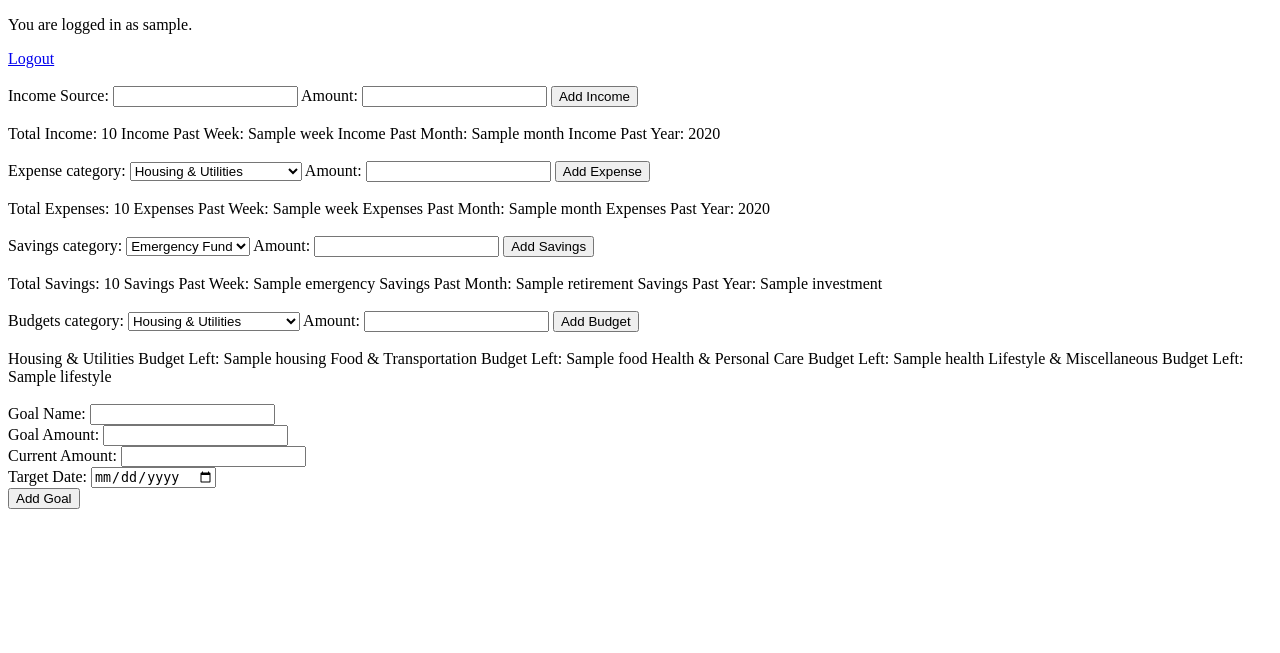
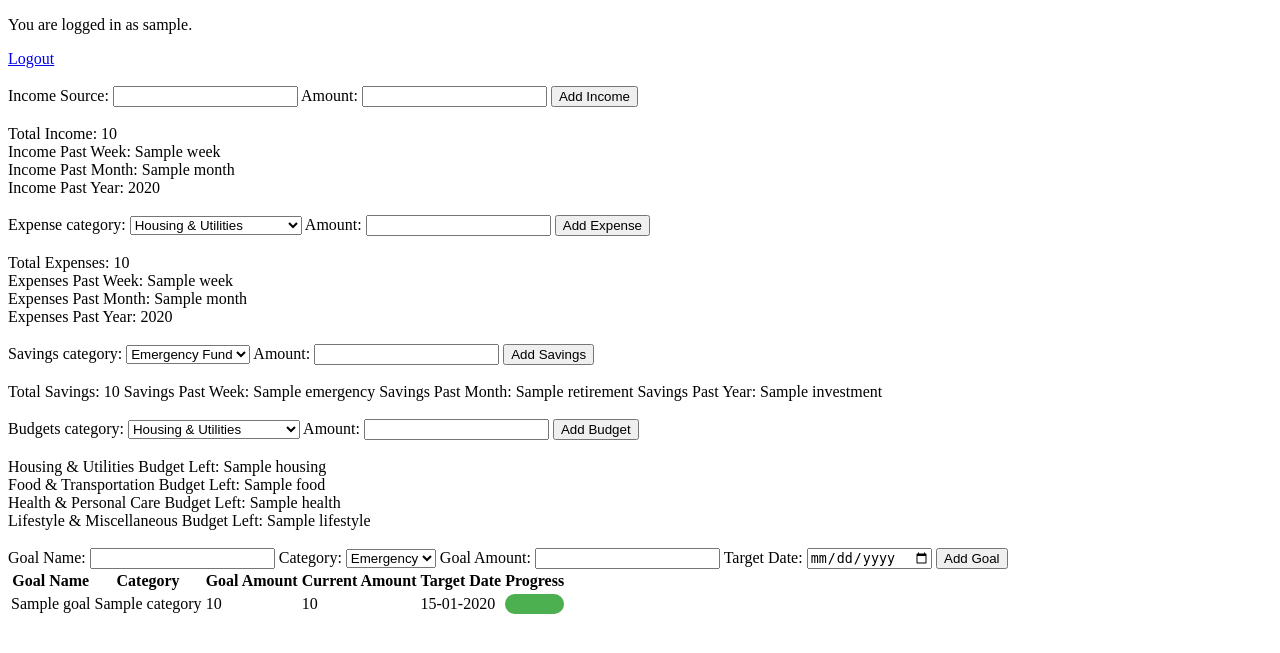
Before and after one commit to trickwide/personal-finance-tracker, a Flask app: template src/templates/frontend/dashboard.html in a window 1280 px wide. Shown: the part 67-720 px from the top of the page. Run offline with Flask 3, Linux system fonts and the light colour scheme; the visitor is signed in with stand-in values (Sample User, id 1); the template is opened without the code that fills it: most values are stand-ins (such as "Sample title", 1, 10 or a date in 2020); one stand-in notice (Sample message) is shown.

Commit message:
Adding financial goals to the dashboard and related styling

```diff
--- /dev/null
+++ b/src/static/dashboard.css
@@ -0,0 +1,12 @@
+.progress-bar {
+  width: 100%;
+  background-color: #e0e0e0;
+  height: 20px;
+  border-radius: 10px;
+}
+
+.progress-bar-fill {
+  height: 100%;
+  background-color: #4caf50;
+  border-radius: 10px;
+}
--- a/src/templates/frontend/dashboard.html
+++ b/src/templates/frontend/dashboard.html
@@ -1,4 +1,9 @@
 {% extends 'base.html' %}
+
+{% block stylesheets %}
+    {{ super() }}
+    <link rel="stylesheet" href="{{ url_for('static', filename='dashboard.css') }}">
+{% endblock %}
 
 {% block header %}
     <h1>{% block title %}Dashboard{% endblock %}</h1>
@@ -26,8 +31,11 @@
 </br>
     <div>
         <label>Total Income:</label> {{ income.total }}
+    </br>
         <label>Income Past Week:</label> {{ income.week }}
+    </br>
         <label>Income Past Month:</label> {{ income.month }}
+    </br>
         <label>Income Past Year:</label> {{ income.year }}
     </div>
 </br>
@@ -48,8 +56,11 @@
 </br>
     <div>
         <label>Total Expenses:</label> {{ expense.total }}
+    </br>
         <label>Expenses Past Week:</label> {{ expense.week }}
+    </br>
         <label>Expenses Past Month:</label> {{ expense.month }}
+    </br>
         <label>Expenses Past Year:</label> {{ expense.year }}
     </div>
 </br>
@@ -89,26 +100,76 @@
     </br>
     <div>
         <label>Housing & Utilities Budget Left:</label> {{ budget.housing }}
+    </br>
         <label>Food & Transportation Budget Left:</label> {{ budget.food }}
+    </br>
         <label>Health & Personal Care Budget Left:</label> {{ budget.health }}
+    </br>
         <label>Lifestyle & Miscellaneous Budget Left:</label> {{ budget.lifestyle }}
     </div>
 </br>
 
-    <form action="{{ url_for('dashboard') }}" method="post">
+    <form action="{{ url_for('add_goal') }}" method="post">
         <label for="goal_name">Goal Name:</label>
         <input type="text" id="goal_name "name="name" required>
-    </br>
+
+        <label for="goal_category">Category:</label>
+        <select id="goal_category" name="category" required>
+            <option value="emergency">Emergency</option>
+            <option value="retirement">Retirement</option>
+            <option value="investment">Investment</option>
+        </select>
+
+
         <label for="goal_amount">Goal Amount:</label>
         <input type="number" id="goal_amount" name="amount" step="0.01" required>
-    </br>
-        <label for="current_amount">Current Amount:</label>
-        <input type="number" id="current_amount" name="amount" step="0.01" required>
-    </br>
+
     <label for="target_date">Target Date:</label>
     <input type="date" id="target_date" name="date" required>
-    </br>
         <input type="submit" value="Add Goal">
     </form>
+
+    <div>
+        <table>
+            <thead>
+                <tr>
+                    <th>Goal Name</th>
+                    <th>Category</th>
+                    <th>Goal Amount</th>
+                    <th>Current Amount</th>
+                    <th>Target Date</th>
+                    <th>Progress</th>
+                </tr>
+            </thead>
+                {% for goal in goals %}
+                <tr>
+                    <td>{{ goal.goal_name }}</td>
+                    <td>{{ goal.category }}</td>
+                    <td>{{ goal.goal_amount }}</td>
+                    <td>{{ goal.current_amount }}</td>
+                    <td>{{ goal.target_date.strftime('%d-%m-%Y') }}</td>
+                    <td>
+                        <div class="progress-bar">
+                            {% set progress_percent = (goal.current_amount / goal.goal_amount) * 100 %}
+                            {% if progress_percent > 100 %}
+                               {% set progress_percent = 100 %}
+                            {% endif %}
+                            <div class="progress-bar-fill" style="width: {{ progress_percent }}%"></div>
+                        </div>
+                    </td>
+                </tr>
+                {% endfor %}
+
+            </tbody>
+        </table>
+    </div>
+
+    {% set js_flashed_messages = get_flashed_messages()|tojson %}
+    <script>
+        let flashedMessages = {{ js_flashed_messages|safe }};
+        flashedMessages.forEach(function(message) {
+            alert(message);
+        });
+    </script>
     {% endif %}
 {% endblock %}
```
Also changed, not shown: src/routes.py (+40 -3 lines), src/services/goal_service.py (added, +41 -0 lines).
